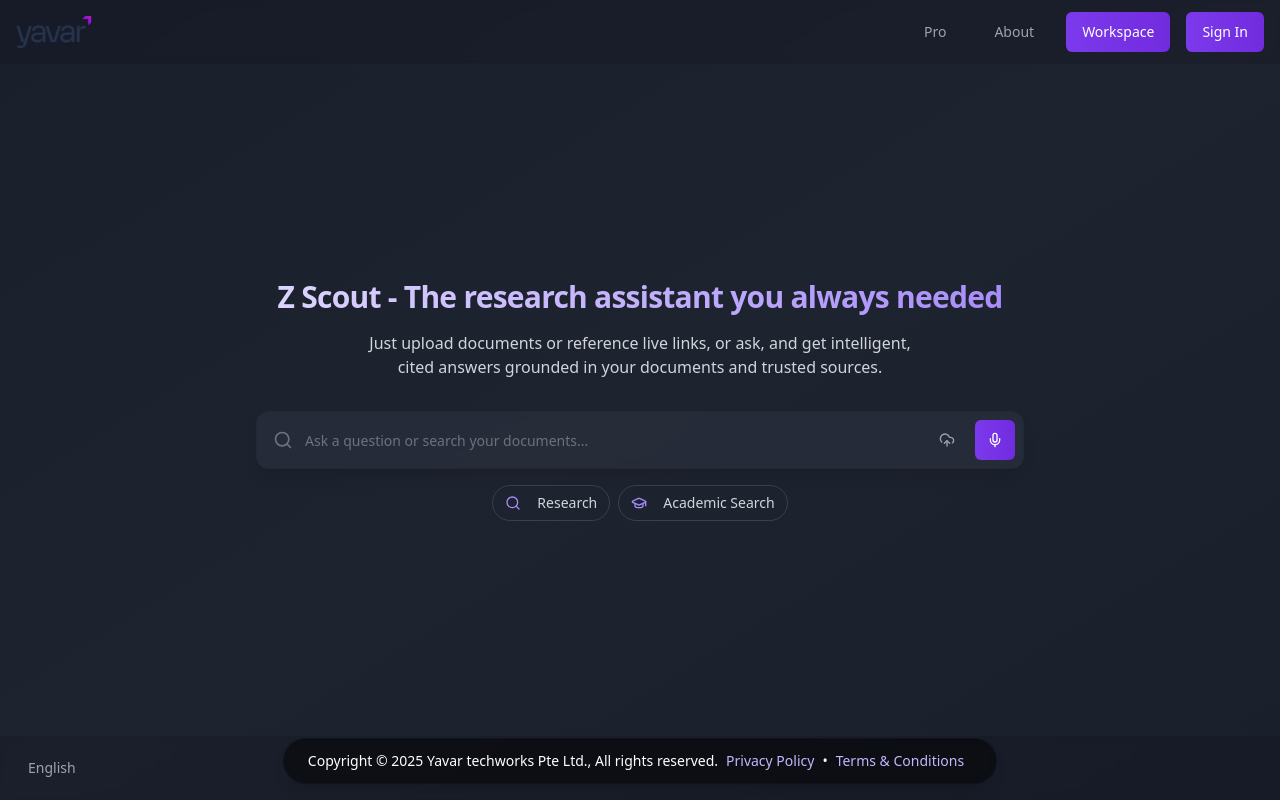
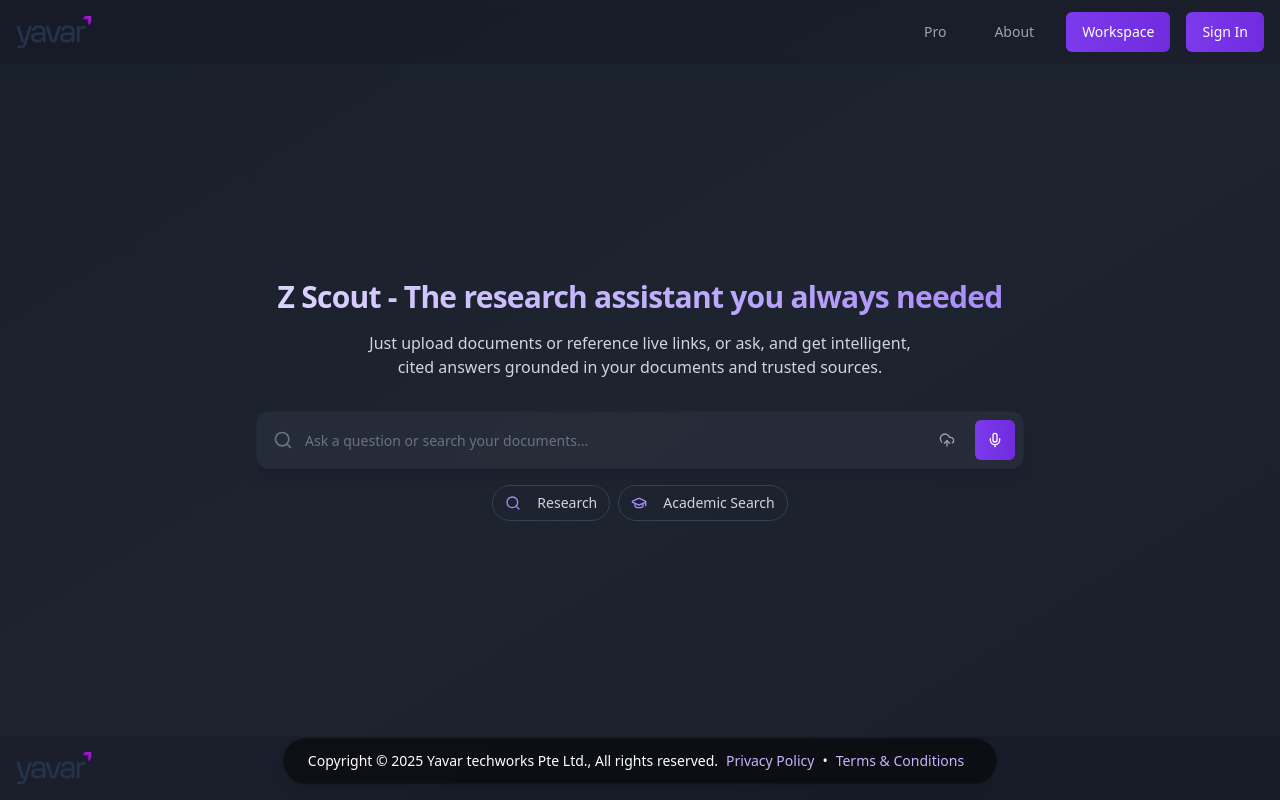
Before and after one commit to madhugraj/z-scout-report-forge, a React (Vite) app: page / in a window 1280 px wide. Built offline with nearby package versions, Linux system fonts and the light colour scheme.

Commit message:
feat: Add logo to workspace page
Adds the Yavar logo to the right side of the Research Workspace Landing page.

```diff
--- a/src/components/LandingPage.tsx
+++ b/src/components/LandingPage.tsx
@@ -6,6 +6,7 @@ import { useNavigate } from 'react-router-dom';
 import { toast } from '@/components/ui/sonner';
 import SignInDialog from './SignInDialog';
 import { cn } from '@/lib/utils';
+
 const LandingPage: React.FC = () => {
   const [searchQuery, setSearchQuery] = useState('');
   const [isGenerating, setIsGenerating] = useState(false);
@@ -136,7 +137,9 @@ The research assistant you always needed</h1>
       <footer className="border-t border-gray-800/50 bg-black/10 backdrop-blur-sm mt-auto">
         <div className="container mx-auto px-4 h-16 flex items-center justify-between text-sm text-gray-400">
           <div className="flex items-center gap-4">
-            <Button variant="ghost" size="sm" className="text-gray-400 hover:text-white">English</Button>
+            <div className="h-8">
+              <img src="/lovable-uploads/9e72d009-982d-437d-9caa-9403a11018b8.png" alt="Yavar Logo" className="h-full" />
+            </div>
           </div>
         </div>
       </footer>
```
